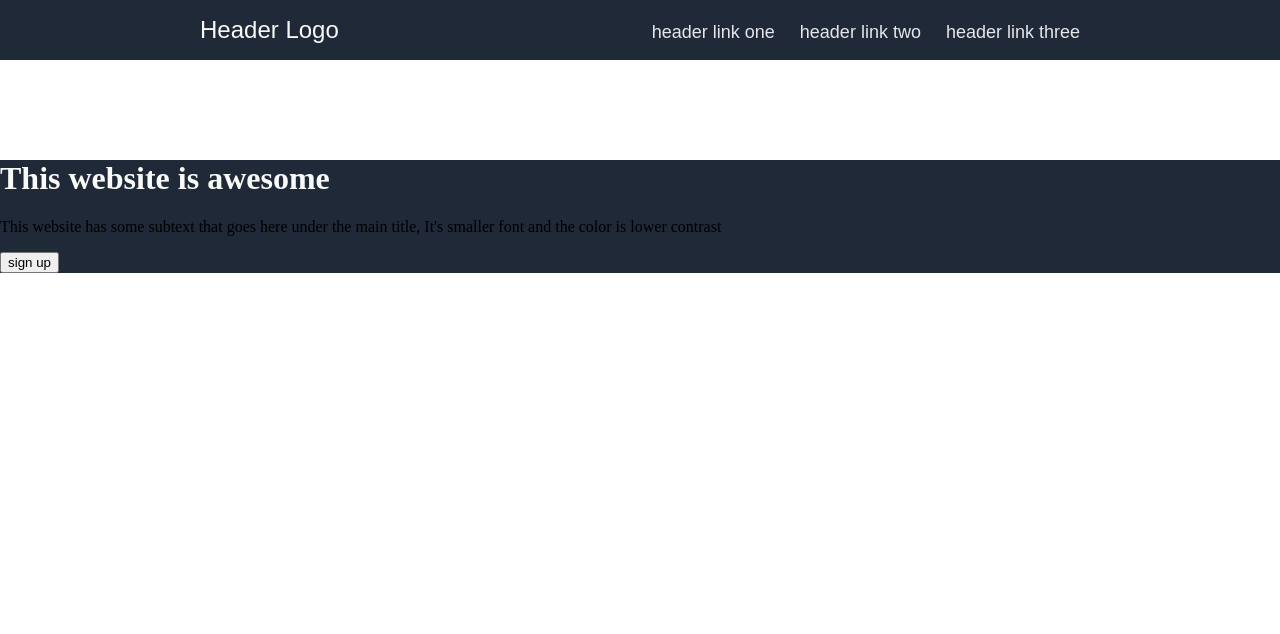
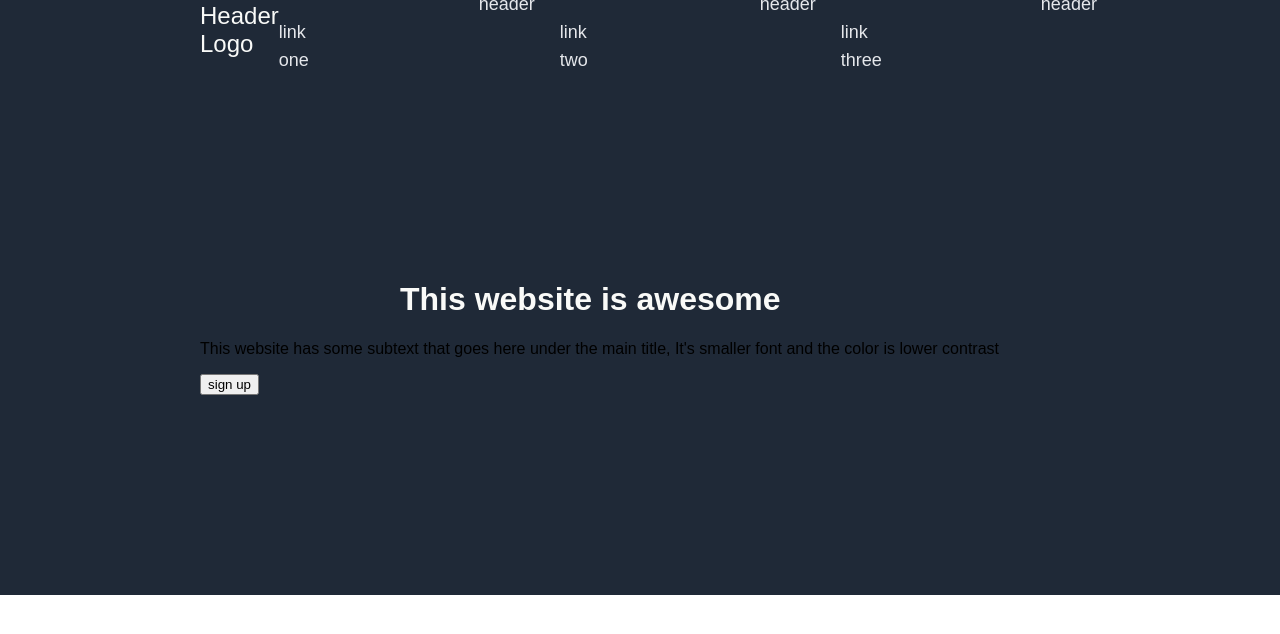
Before and after one commit to dhulkifl-a/landing_page, a plain HTML site: page index.html in a window 1280 px wide. Drawn offline with Linux system fonts and the light colour scheme.

Commit message:
Edit padding dimensions for all divs

```diff
--- a/styles.css
+++ b/styles.css
@@ -1,5 +1,14 @@
 body {
     margin: 0;
+}
+
+header,
+a,
+h1,
+.top-content {
+    font-family: Arial, Helvetica, sans-serif;
+    padding-left: 200px;
+    padding-right: 200px;
 }
 
 header {
@@ -10,7 +19,6 @@ header {
     display: flex;
     justify-content: space-between;
     align-items: center;
-    padding: 0 200px;
     font-family: Arial, Helvetica, sans-serif;
 }
 
@@ -37,8 +45,7 @@ h1 {
 }
 
 .top-content {
-    margin-top: 100px;
+    padding-top: 200px;
+    padding-bottom: 200px;
     background: #1f2937;
-    margin-bottom: 100px;
-
 }
```
